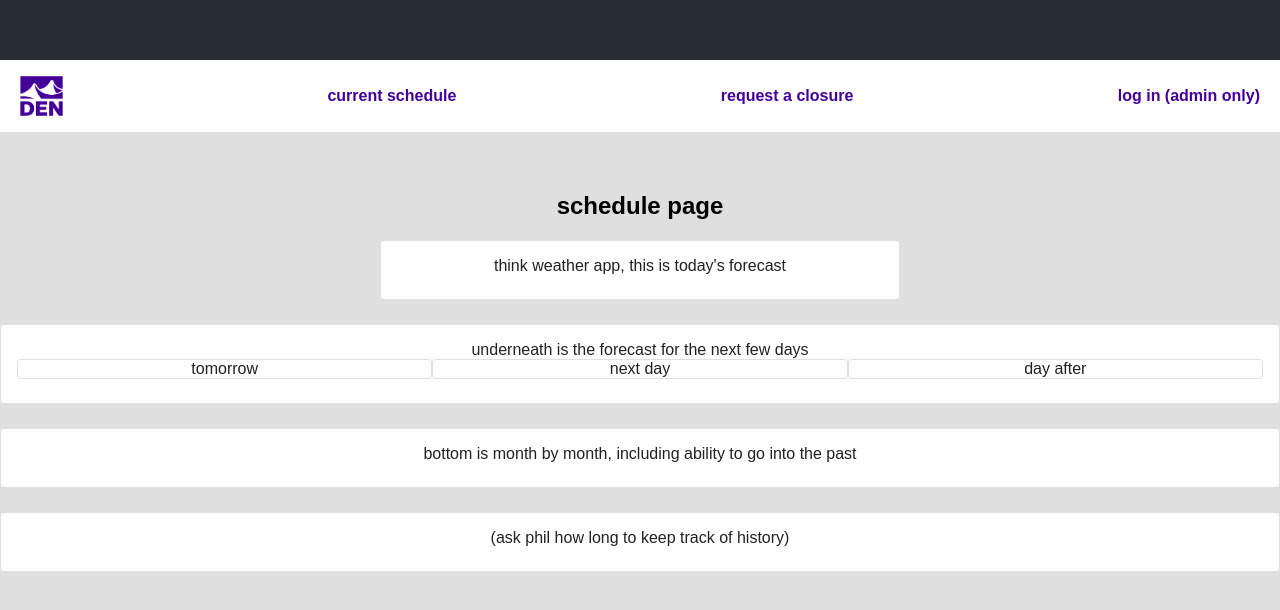
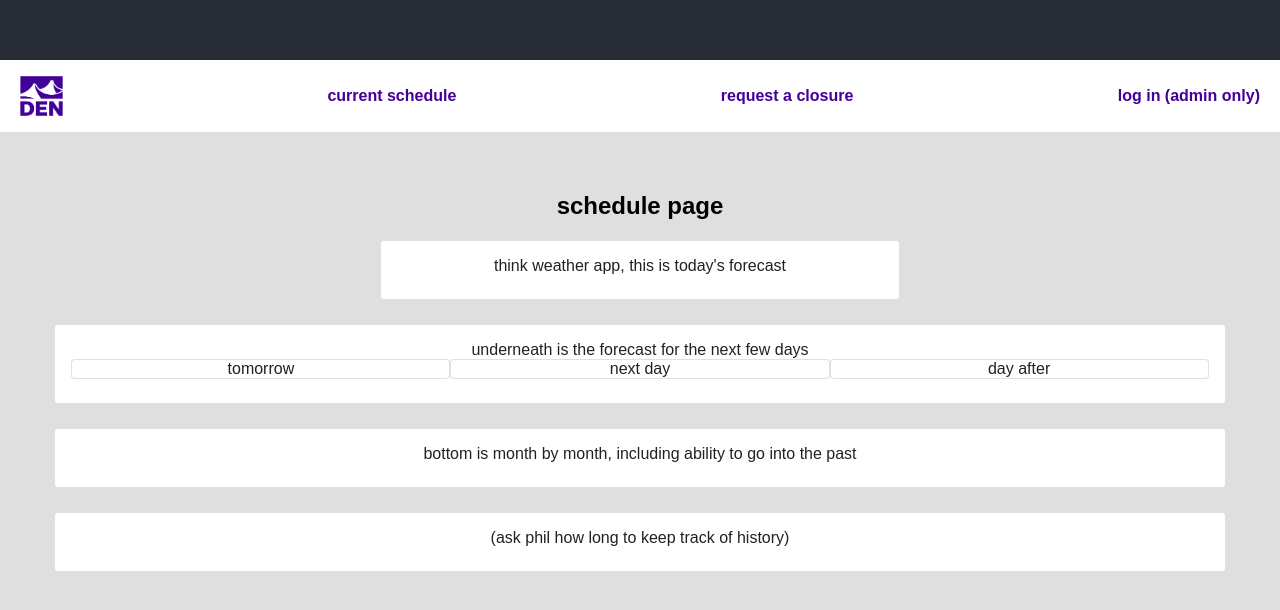
Before and after one commit to blackmacaroon/diaopsclosecall, a React (Create React App) app: page / in a window 1280 px wide. Shown: the part 580-1190 px from the top of the page. Built offline with nearby package versions, Linux system fonts and the light colour scheme; a web font is replaced by a local one.

Commit message:
fix grid spacing on md screen

```diff
--- a/src/components/schedule.js
+++ b/src/components/schedule.js
@@ -2,7 +2,6 @@ import React from "react";
 import Grid from "@material-ui/core/Grid";
 import Card  from "@material-ui/core/Card";
 import CardContent  from "@material-ui/core/CardContent";
-import Typography  from "@material-ui/core/Typography";
 
 const Schedule = () => {
     return (
@@ -12,7 +11,7 @@ const Schedule = () => {
                  <Grid item xs={12}md={5}>
                      <Card variant="outlined">
                          <CardContent>think weather app, this is today's forecast</CardContent></Card></Grid>
-                 <Grid item xs={12}>
+                 <Grid item xs={12}md={11}>
                      <Card variant="outlined">
                         <CardContent>underneath is the forecast for the next few days
                             <Grid container justify="space-evenly">
@@ -27,14 +26,14 @@ const Schedule = () => {
                                 </Grid>
                             </Grid>
                         </CardContent></Card></Grid>
-                 <Grid item xs={12}>
+                 <Grid item xs={12} md={11}>
                      <Card variant="outlined">
                         <CardContent>bottom is month by month, including ability to go into the past
                             <Grid container>
                                 <Grid></Grid>
                             </Grid>
                         </CardContent></Card></Grid>
-                 <Grid item xs={12}>
+                 <Grid item xs={12} md={11}>
                      <Card variant="outlined">
                          <CardContent>(ask phil how long to keep track of history)</CardContent></Card></Grid>
              </Grid>
```
